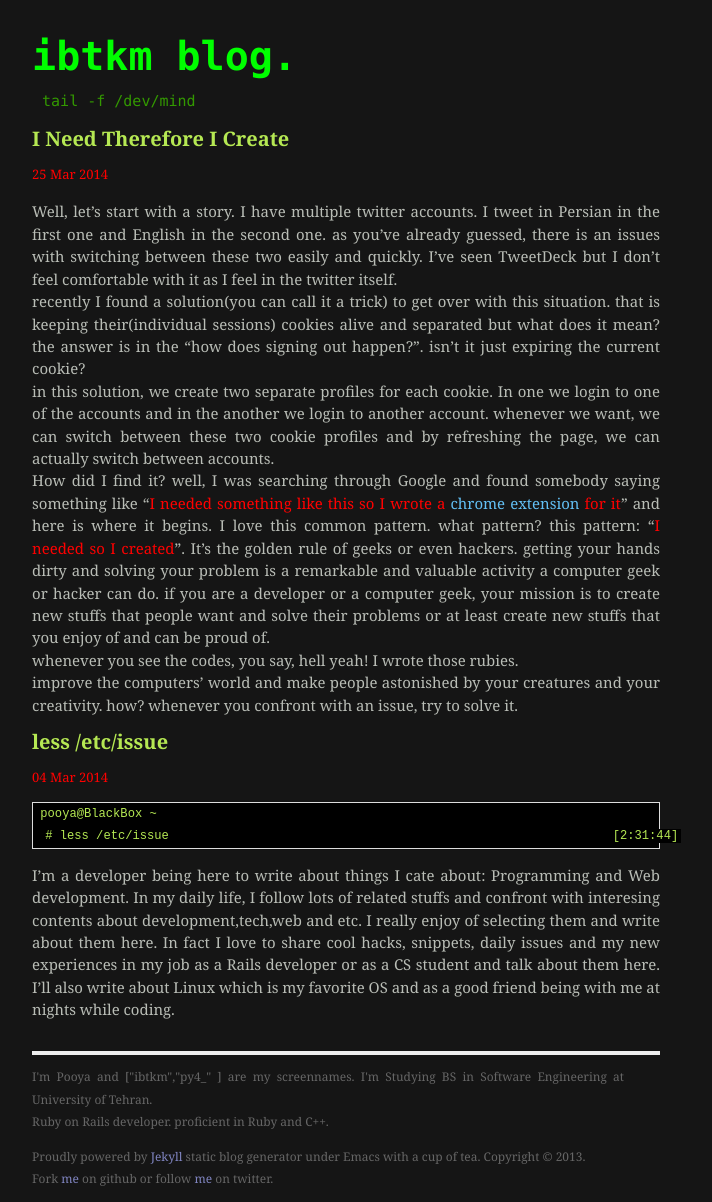
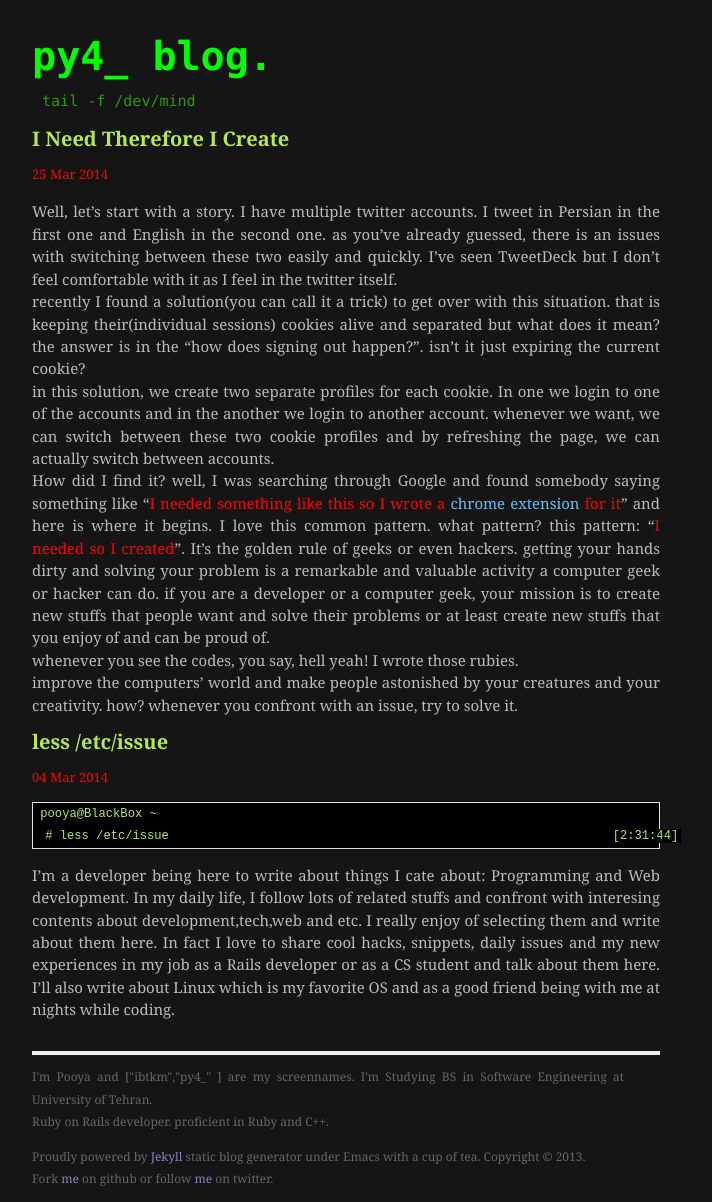
Before and after one commit to ibtkm/ibtkm.github.io, a Jekyll site: the page built from index.html, in a window 1280 px wide. Shown: the whole page, without its empty margins (294-1006 px from the left). Built offline with Jekyll 4.4.1, drawn with Linux system fonts in a browser that asks for light colours; Markdown is read by kramdown in place of the engine named in the settings.

Commit message:
title change

```diff
--- a/_config.yml
+++ b/_config.yml
@@ -1,4 +1,4 @@
-name: ibtkm blog.
+name: py4_ blog.
 description: sudo ln -s ~/personal_blog /var/www
 markdown: redcarpet
 pygments: true
```
